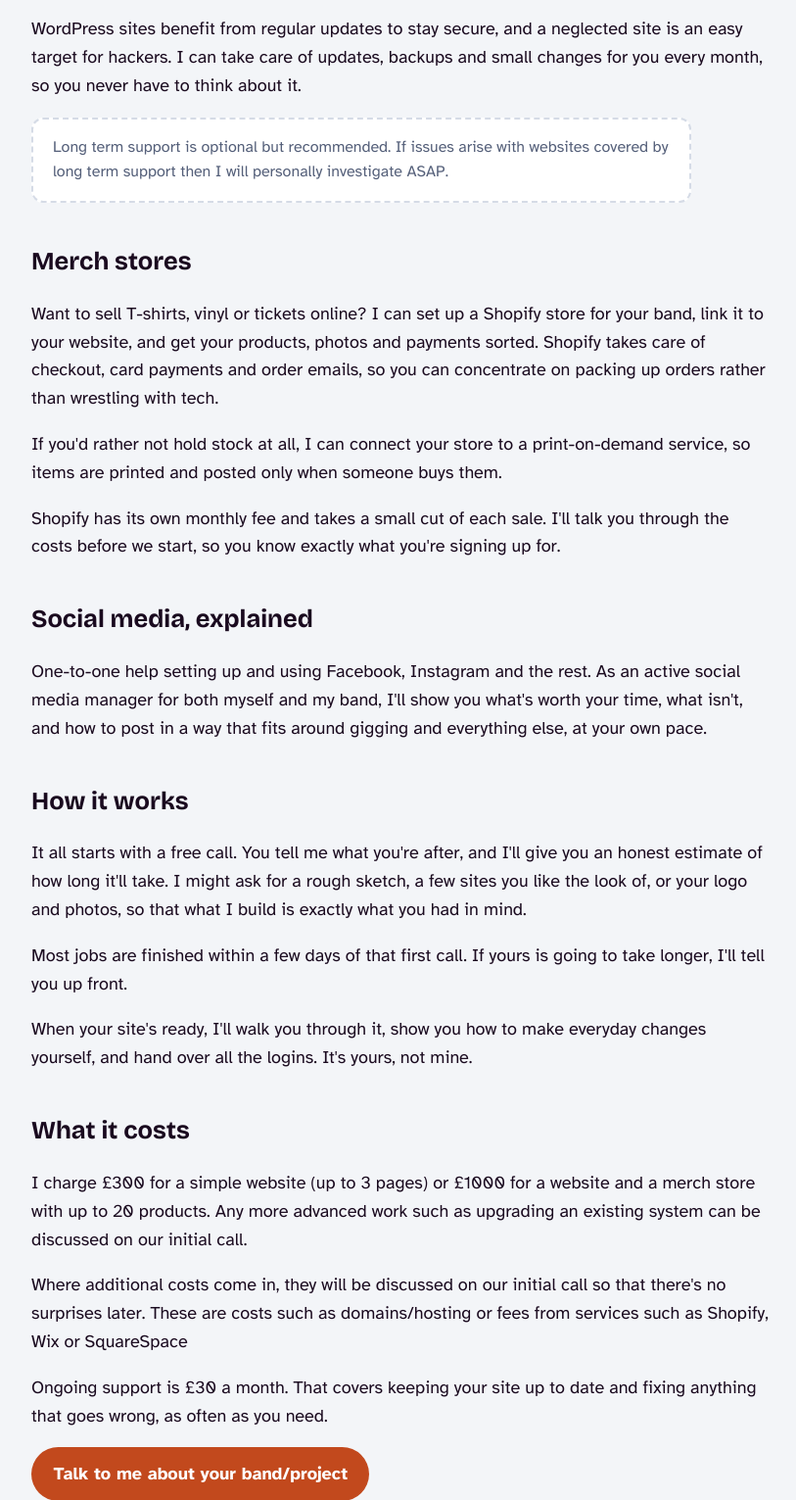
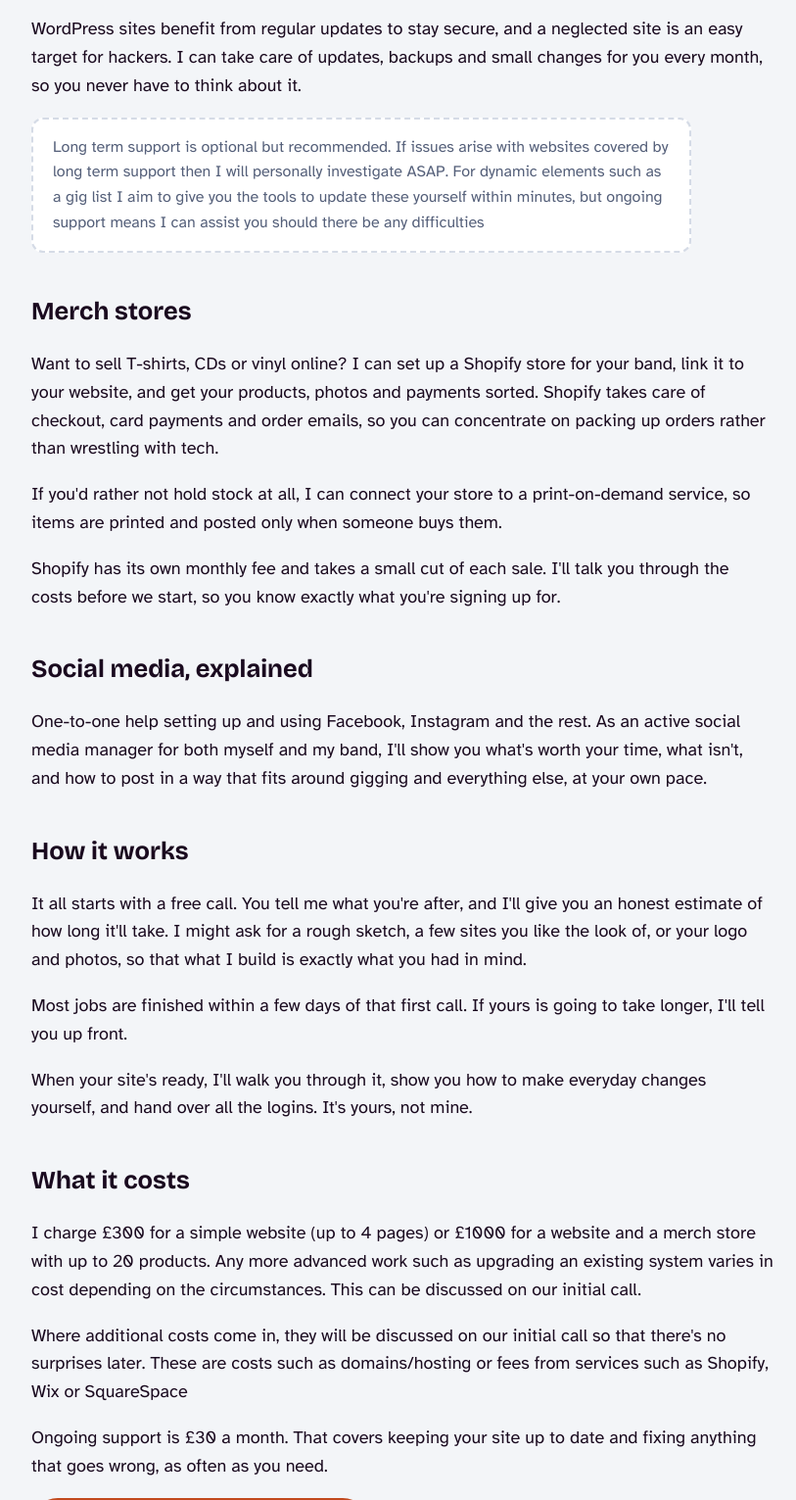
Before and after one commit to alt2r/sat, a plain HTML site: page services/index.html in a window 1280 px wide. Shown: the part 1073-2604 px from the top of the page at 98% size, without its empty margins (32-845 px from the left). Drawn offline with nearby package versions, Linux system fonts and the light colour scheme.

Commit message:
final touches

```diff
--- a/services/index.html
+++ b/services/index.html
@@ -47,10 +47,10 @@
 
       <h2>Keeping it running</h2>
       <p>WordPress sites benefit from regular updates to stay secure, and a neglected site is an easy target for hackers. I can take care of updates, backups and small changes for you every month, so you never have to think about it.</p>
-      <p class="placeholder-note">Long term support is optional but recommended. If issues arise with websites covered by long term support then I will personally investigate ASAP. </p>
+      <p class="placeholder-note">Long term support is optional but recommended. If issues arise with websites covered by long term support then I will personally investigate ASAP. For dynamic elements such as a gig list I aim to give you the tools to update these yourself within minutes, but ongoing support means I can assist you should there be any difficulties </p>
 
       <h2>Merch stores</h2>
-      <p>Want to sell T-shirts, vinyl or tickets online? I can set up a Shopify store for your band, link it to your website, and get your products, photos and payments sorted. Shopify takes care of checkout, card payments and order emails, so you can concentrate on packing up orders rather than wrestling with tech.</p>
+      <p>Want to sell T-shirts, CDs or vinyl online? I can set up a Shopify store for your band, link it to your website, and get your products, photos and payments sorted. Shopify takes care of checkout, card payments and order emails, so you can concentrate on packing up orders rather than wrestling with tech.</p>
       <p>If you'd rather not hold stock at all, I can connect your store to a print-on-demand service, so items are printed and posted only when someone buys them.</p>
       <p>Shopify has its own monthly fee and takes a small cut of each sale. I'll talk you through the costs before we start, so you know exactly what you're signing up for.</p>
 
@@ -63,7 +63,7 @@
       <p>When your site's ready, I'll walk you through it, show you how to make everyday changes yourself, and hand over all the logins. It's yours, not mine.</p>
 
       <h2>What it costs</h2>
-      <p>I charge £300 for a simple website (up to 3 pages) or £1000 for a website and a merch store with up to 20 products. Any more advanced work such as upgrading an existing system can be discussed on our initial call.</p>
+      <p>I charge £300 for a simple website (up to 4 pages) or £1000 for a website and a merch store with up to 20 products. Any more advanced work such as upgrading an existing system varies in cost depending on the circumstances. This can be discussed on our initial call.</p>
       <p>Where additional costs come in, they will be discussed on our initial call so that there's no surprises later. These are costs such as domains/hosting or fees from services such as Shopify, Wix or SquareSpace</p>
       <p>Ongoing support is £30 a month. That covers keeping your site up to date and fixing anything that goes wrong, as often as you need.</p>
 
```
Also changed, not shown: about/index.html (+3 -3 lines), index.html (+2 -2 lines).
